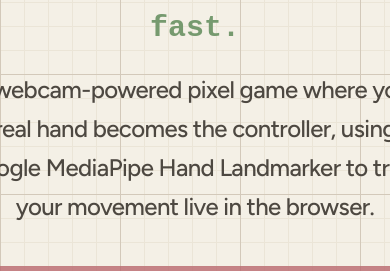
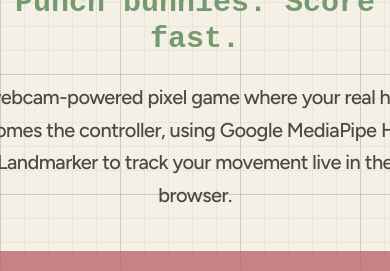
Before and after one commit to rajea-bilal/bunny_punch, a React (Vite) app: page / in a window 390 px wide. Shown: the part 406-677 px from the top of the page. Built offline with nearby package versions, Linux system fonts and the light colour scheme.

Commit message:
tweaked caption font to be responsive

```diff
--- a/src/features/game/components/StartScreen.jsx
+++ b/src/features/game/components/StartScreen.jsx
@@ -97,7 +97,7 @@
         {/* Supporting Text */}
         <p
           style={{ fontFamily: "Figtree, sans-serif" }}
-          className="mx-auto font-medium  mb-10 max-w-xl text-2xl leading-relaxed tracking-tight text-[#4D4841]"
+          className="mx-auto font-medium  mb-10 max-w-xl text-xl sm:text-2xl leading-relaxed tracking-tight text-[#4D4841]"
         >
           A webcam-powered pixel game where your real hand becomes the
           controller, using Google MediaPipe Hand Landmarker to track your
```
